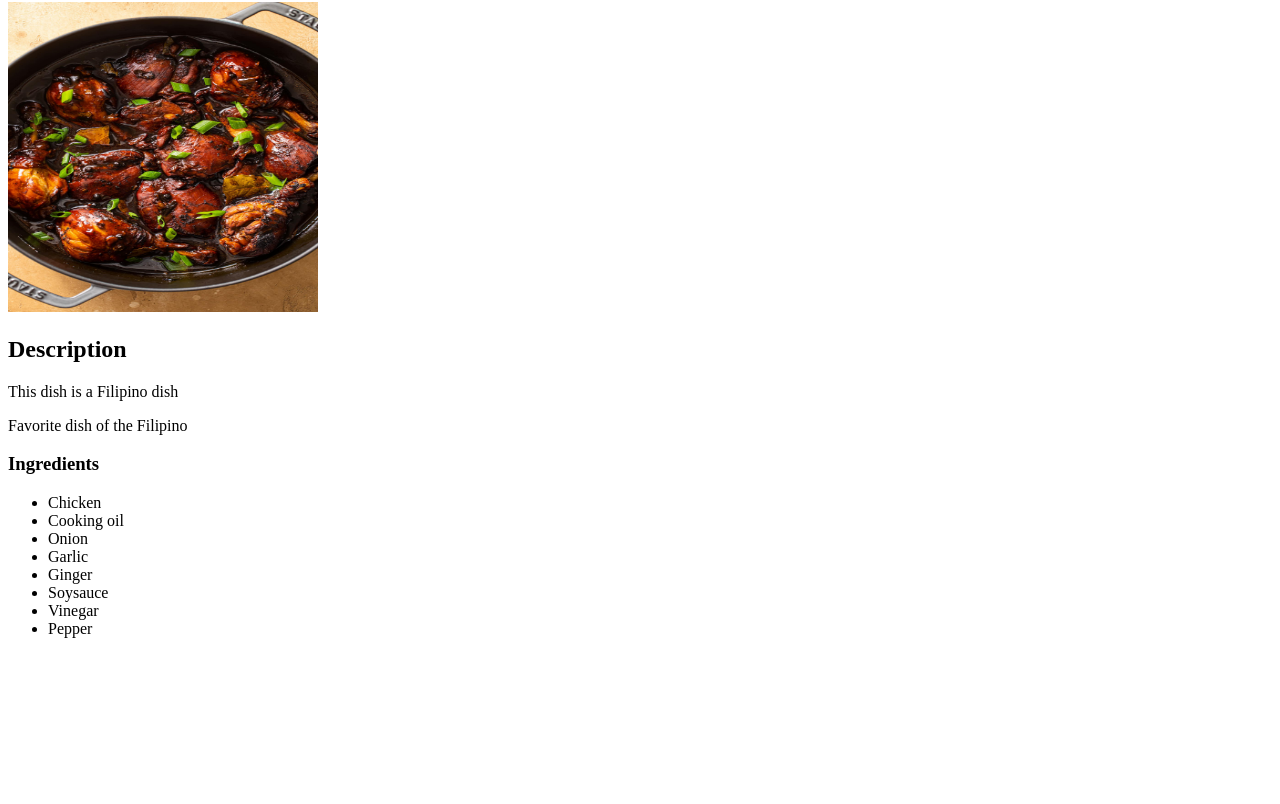
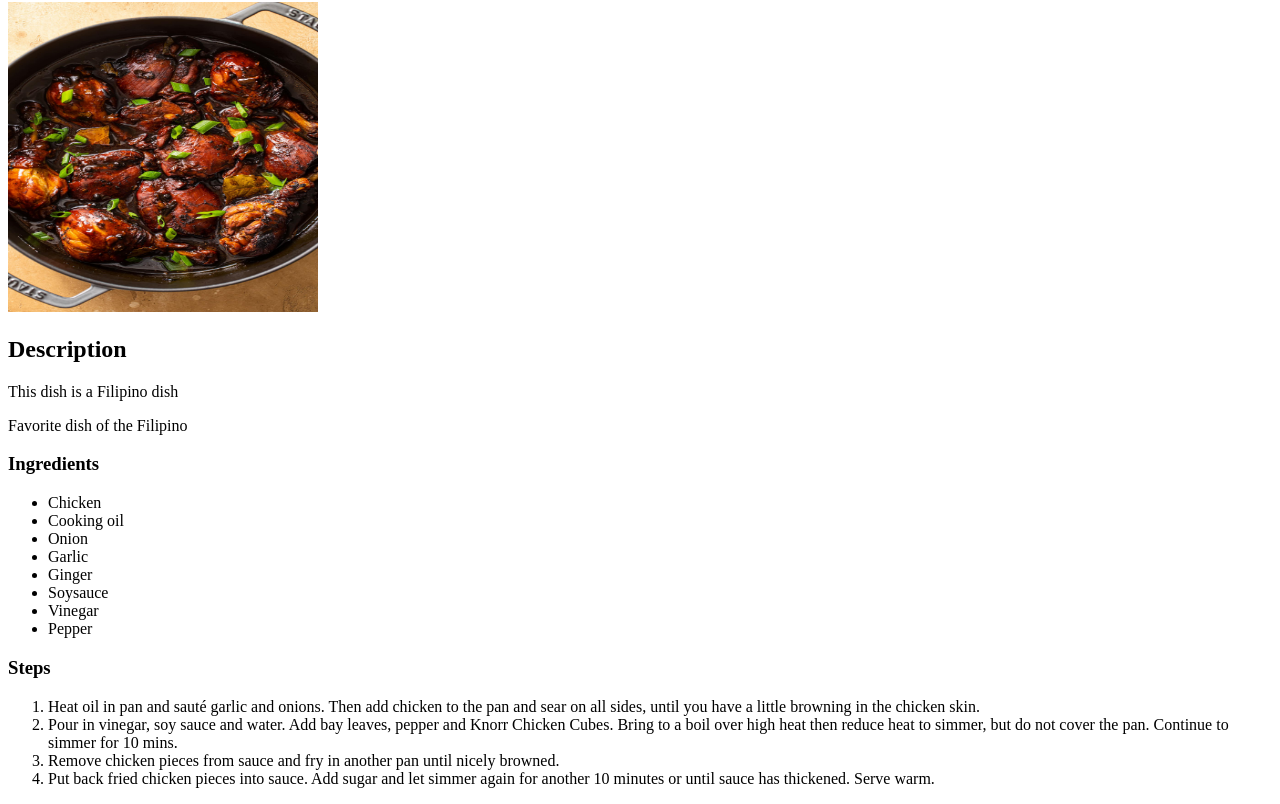
Before and after one commit to END1502/odin-recipes, a plain HTML site: page recipes/adobo.html in a window 1280 px wide. Shown: the part 78-882 px from the top of the page. Before the commit the page ends 800 px from the top, so only its background shows below. Drawn offline with Linux system fonts and the light colour scheme.

Commit message:
Add Steps

```diff
--- a/recipes/adobo.html
+++ b/recipes/adobo.html
@@ -24,5 +24,13 @@
         <li>Vinegar</li>
         <li>Pepper</li>
     </ul>
+
+    <h3>Steps</h3>
+    <ol>
+        <li>Heat oil in pan and sauté garlic and onions. Then add chicken to the pan and sear on all sides, until you have a little browning in the chicken skin.</li>
+        <li>Pour in vinegar, soy sauce and water. Add bay leaves, pepper and Knorr Chicken Cubes. Bring to a boil over high heat then reduce heat to simmer, but do not cover the pan. Continue to simmer for 10 mins.</li>
+        <li>Remove chicken pieces from sauce and fry in another pan until nicely browned.</li>
+        <li>Put back fried chicken pieces into sauce. Add sugar and let simmer again for another 10 minutes or until sauce has thickened. Serve warm.</li>
+    </ol>
 </body>
 </html>
```
